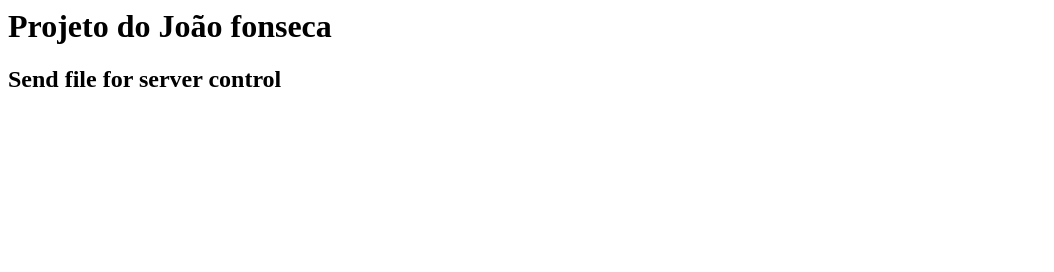
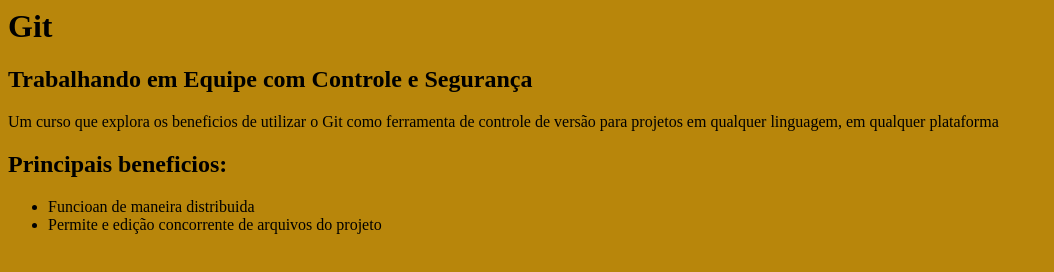
Before and after one commit to lfknowbr/curso-git, a plain HTML site: page index.html in a window 1280 px wide. Shown: the whole page, without its empty margins (0-1054 px from the left). Drawn offline with Linux system fonts and the light colour scheme.

Commit message:
Cria arquivo de estilo para pagina

```diff
--- a/index.html
+++ b/index.html
@@ -1,9 +1,19 @@
 <html>
     <head>
         <title>Curso GIT</title>
+        <link rel="stylesheet" href="style.css"
     </head>
     <body>
-        <h1>Projeto do João fonseca</h1>
-        <h2>Send file for server control</h2>
+        <h1>Git</h1>
+        <h2>Trabalhando em Equipe com Controle  e Segurança</h2>
+        <p>Um curso que explora os beneficios de utilizar o Git como ferramenta
+            de controle de versão para projetos em qualquer linguagem, em qualquer plataforma
+        </p>
+
+        <h2>Principais beneficios:</h2>
+        <ul>
+            <li>Funcioan de maneira distribuida</li>
+            <li>Permite e edição concorrente de arquivos do projeto</li>
+        </ul>
     </body>
 </html>
--- /dev/null
+++ b/style.css
@@ -0,0 +1,3 @@
+body {
+    background-color: darkgoldenrod
+}
```
